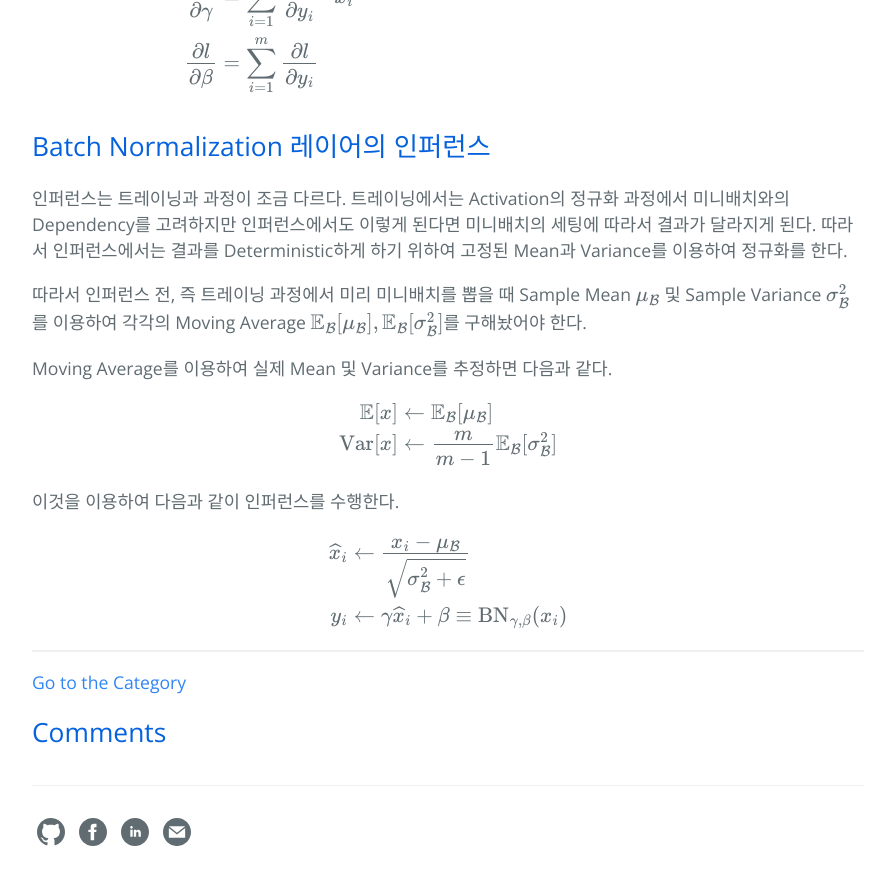
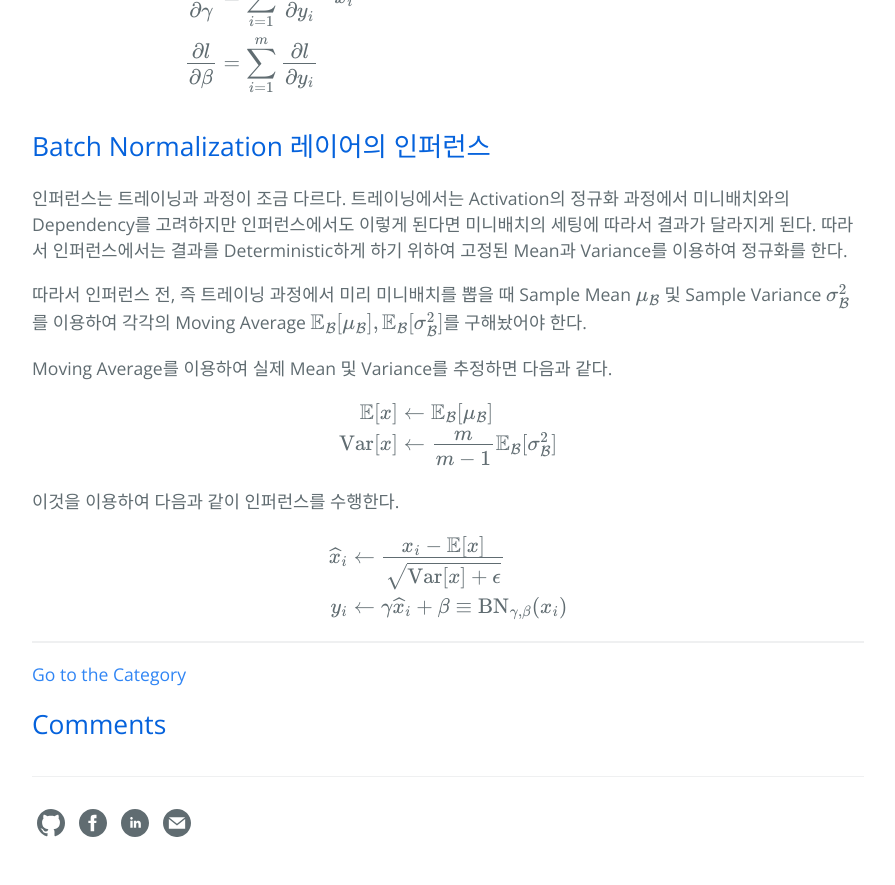
Before and after one commit to hcnoh/hcnoh.github.io, a Jekyll site: the page built from _posts/2018-11-27-batch-normalization.md, in a window 1280 px wide and 900 px high, scrolled down 6403 px. Shown: the top 885 px of the window, without its empty margins (192-1087 px from the left). Built offline with Jekyll 4.4.1, drawn with Linux system fonts in a browser that asks for light colours; formulas are drawn with MathJax 3; comment, search, counter and statistics services are not loaded.

Commit message:
Update 2018-11-27-batch-normalization.md

```diff
--- a/_posts/2018-11-27-batch-normalization.md
+++ b/_posts/2018-11-27-batch-normalization.md
@@ -197,7 +197,7 @@ $$
 
 $$
 \begin{align*}
-\widehat{x}_i & \leftarrow \frac{x_i - \mu_{\mathcal{B}}}{\sqrt{\sigma_{\mathcal{B}}^2 + \epsilon}} \\
+\widehat{x}_i & \leftarrow \frac{x_i - \mathbb{E}[x]}{\sqrt{\text{Var}[x] + \epsilon}} \\
 y_i & \leftarrow \gamma \widehat{x}_i + \beta \equiv \text{BN}_{\gamma, \beta}(x_i)
 \end{align*}
 $$
```
